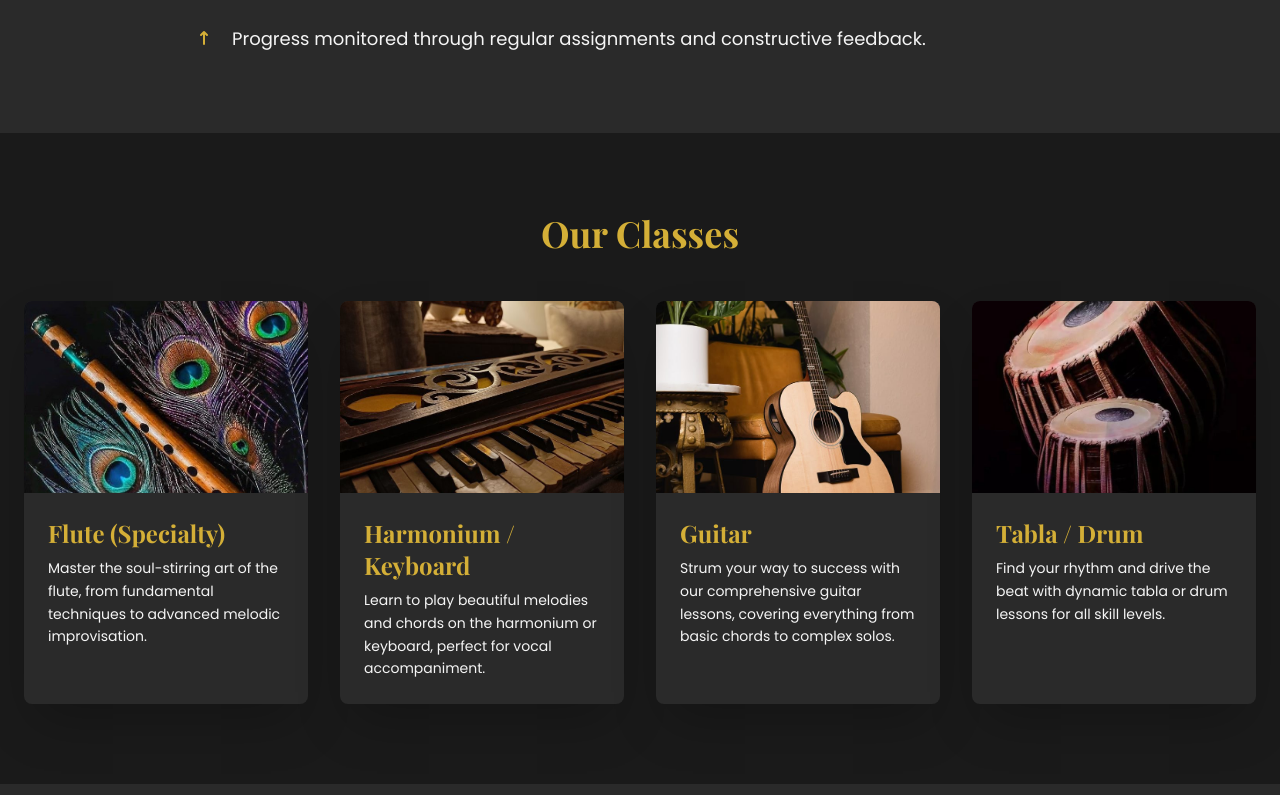
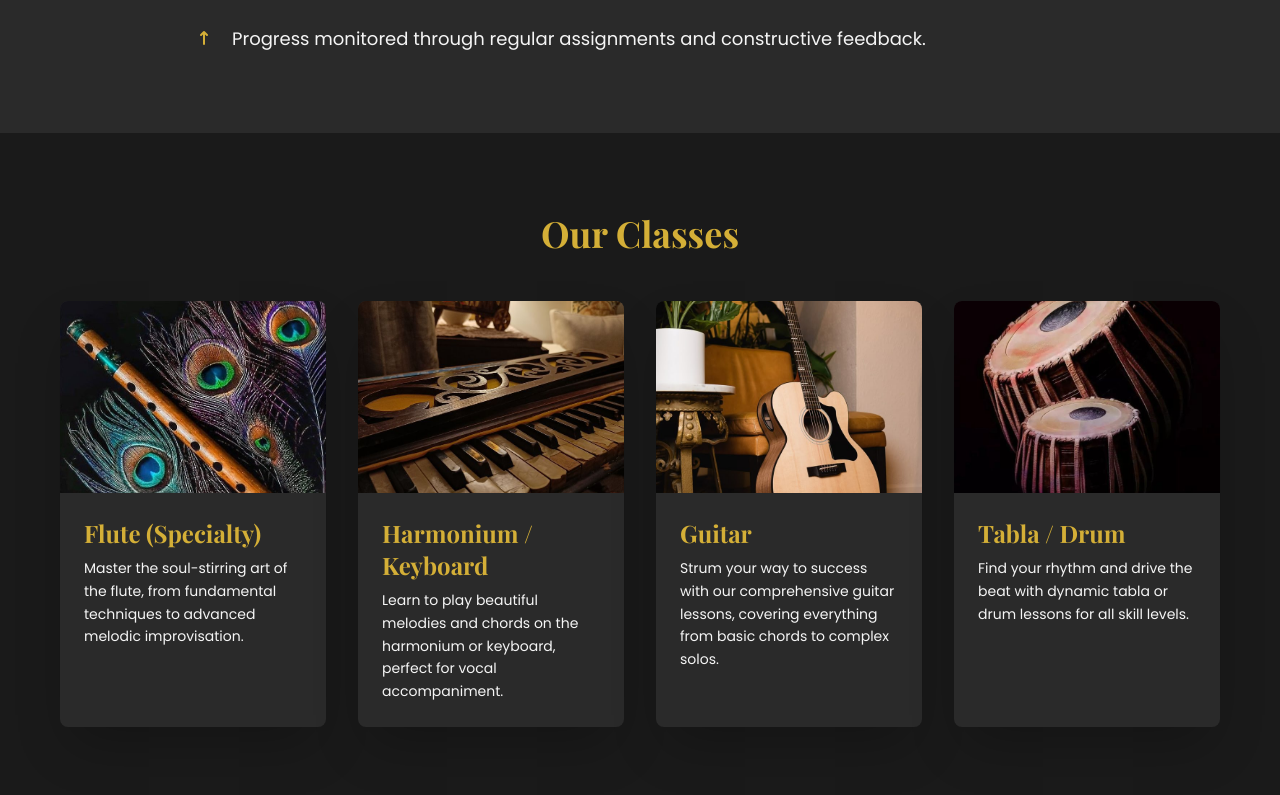
Before and after one commit to Harsh-a1213/Atharva-Flute, a React (Vite) app: page / in a window 1280 px wide. Shown: the part 1205-2000 px from the top of the page. Built offline with nearby package versions, Linux system fonts and the light colour scheme.

Commit message:
index.css file has been created

```diff
--- /dev/null
+++ b/index.css
@@ -0,0 +1,24 @@
+/* index.css */
+* {
+  margin: 0;
+  padding: 0;
+  box-sizing: border-box;
+}
+
+body {
+  font-family: 'Segoe UI', Tahoma, Geneva, Verdana, sans-serif;
+  background-color: #f9f9f9;
+  color: #333;
+  line-height: 1.6;
+}
+
+a {
+  text-decoration: none;
+  color: inherit;
+}
+
+.container {
+  max-width: 1200px;
+  margin: auto;
+  padding: 0 20px;
+}
--- a/index.tsx
+++ b/index.tsx
@@ -2,6 +2,7 @@
 import React from 'react';
 import ReactDOM from 'react-dom/client';
 import App from './App';
+import './index.css';
 
 const root = ReactDOM.createRoot(document.getElementById('root') as HTMLElement);
 root.render(
```
Also changed, not shown: 2 other files (tests, documents, lock files or other folders).
